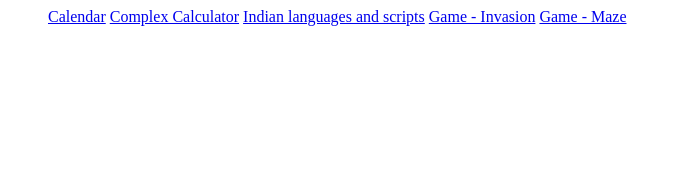
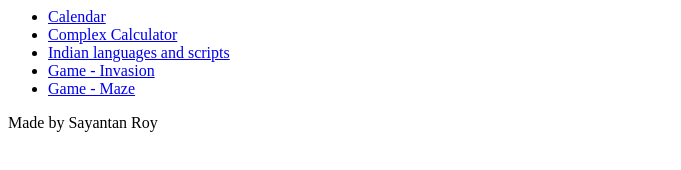
Before and after one commit to sayantanroy-2915/mobile-webapps, a plain HTML site: page index.html in a window 1280 px wide. Shown: the whole page, without its empty margins (0-681 px from the left). Drawn offline with Linux system fonts and the light colour scheme.

Commit message:
Update index.html

```diff
--- a/index.html
+++ b/index.html
@@ -4,11 +4,12 @@
   </head>
   <body>
     <ul>
-      <a href='calendar.html'>Calendar</a>
-      <a href='complex_calculator.html'>Complex Calculator</a>
-      <a href='Indian_langs.html'>Indian languages and scripts</a>
-      <a href='invasion_game.html'>Game - Invasion</a>
-      <a href='maze_game.html'>Game - Maze</a>
+      <li><a href='calendar.html'>Calendar</a></li>
+      <li><a href='complex_calculator.html'>Complex Calculator</a></li>
+      <li><a href='Indian_langs.html'>Indian languages and scripts</a></li>
+      <li><a href='invasion_game.html'>Game - Invasion</a></li>
+      <li><a href='maze_game.html'>Game - Maze</a></li>
     </ul>
+    Made by Sayantan Roy
   </body>
 </html>
```
